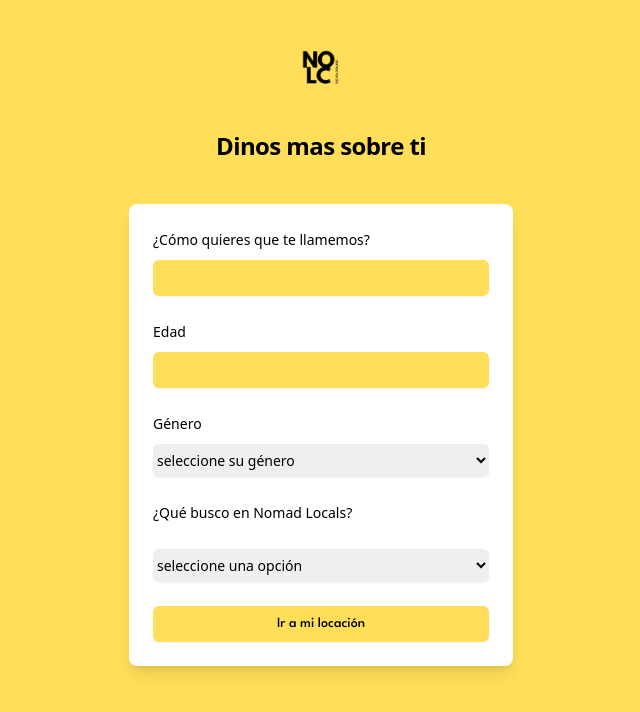
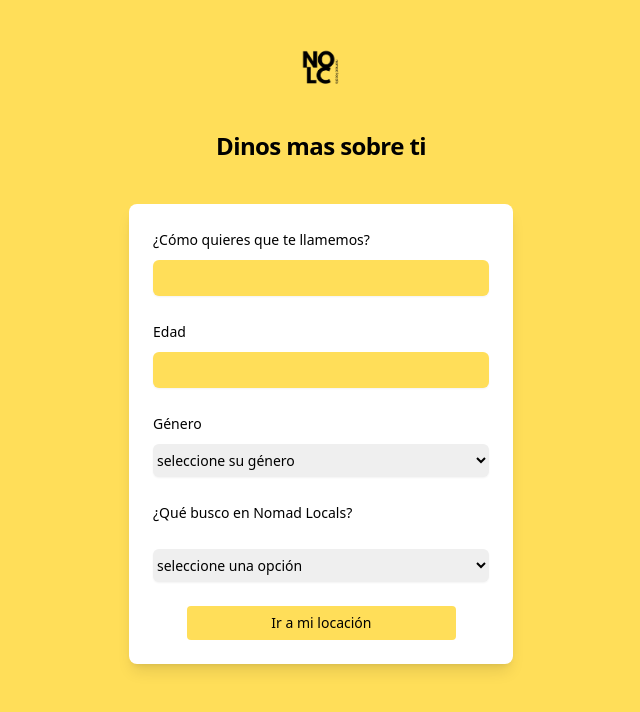
Before and after one commit to NomadLocals/front, a React (Vite) app in the folder client/: page /create-account1 in a window 1280 px wide. Shown: the top 712 px of the page, without its empty margins (319-959 px from the left). Built offline with nearby package versions, Linux system fonts and the light colour scheme; no server answers.

Commit message:
Design create-account1 -Pai

```diff
--- a/client/src/components/views/CreateAccountForm.jsx
+++ b/client/src/components/views/CreateAccountForm.jsx
@@ -204,7 +204,7 @@ const CreateAccountForm = () => {
             <div className="block text-sm font-medium leading-6 text-black">
               <button
                 onClick={handleSubmit}
-                className="bg-yellow w-full rounded-md border-black py-1.5 text-black text-xl font-spartan shadow-sm ring-black placeholder:text-gray-400 focus:ring-2 focus:ring-inset focus:ring-indigo-600 sm:text-sm sm:leading-6"
+                className="paimon"
               >
                 Ir a mi locación
               </button>
--- a/client/src/index.css
+++ b/client/src/index.css
@@ -32,3 +32,35 @@
     padding: 10px 20px;
     cursor: pointer;
   }
+
+  .paimon {
+    height: 34px;
+    width: 80%;
+    margin-left: 10%;
+    border-radius: 4px;
+    padding: 1em;
+    background-color: #FFDE59;
+    color: black;
+    border: none;
+    display: flex;
+    justify-content: center;
+    align-items: center;
+
+    animation: location 2s infinite;
+
+  }
+
+  @keyframes location {
+    10% {
+      transform: scale(1.05) rotate(5deg);
+    }
+    20% {
+      transform: scale(1.05) rotate(-5deg);
+    }
+    30% {
+      transform: scale(1.05) rotate(5deg);
+    }
+    40% {
+      transform: none;
+    }
+  }
```
